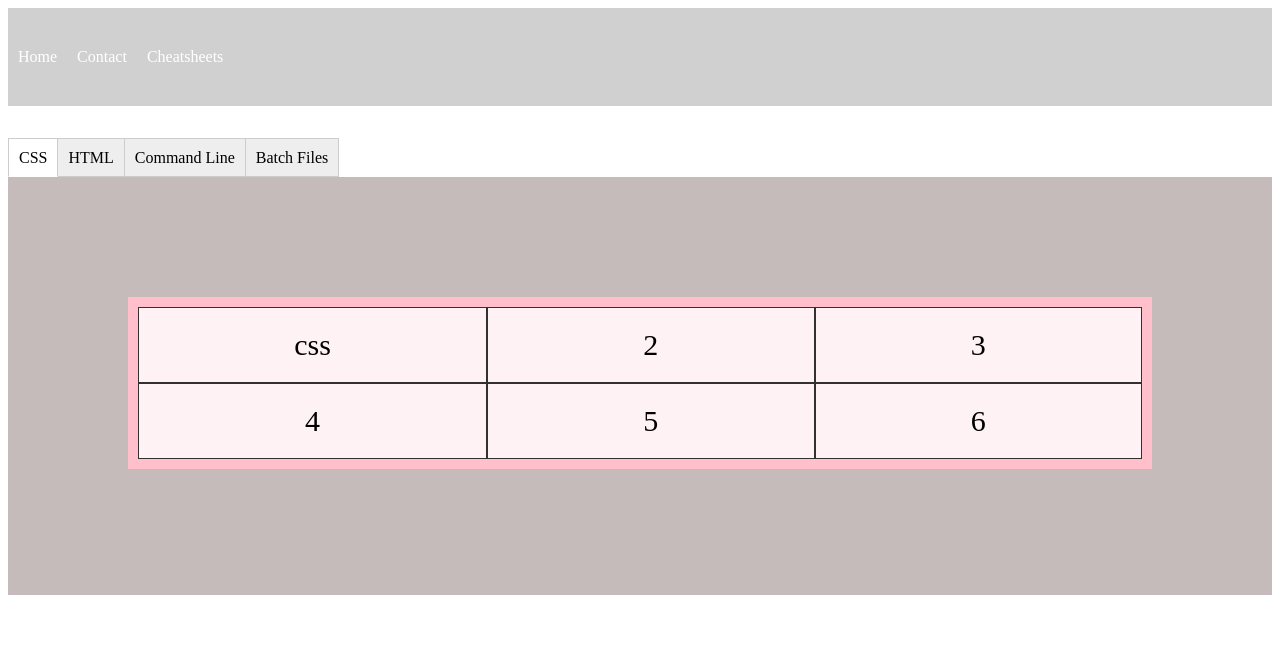
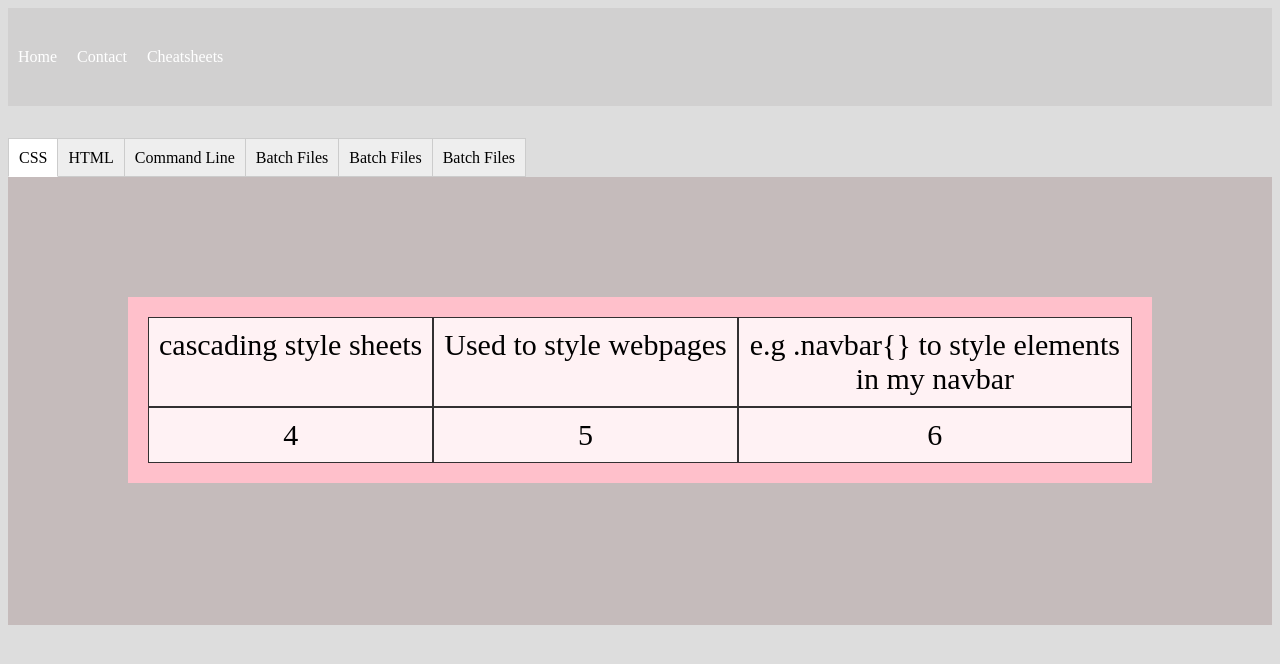
Before and after one commit to KatieEliz/Profile, a plain HTML site: page cheatsheets.html in a window 1280 px wide. Drawn offline with Linux system fonts and the light colour scheme.

Commit message:
new update

```diff
--- a/cheatsheets.html
+++ b/cheatsheets.html
@@ -1,7 +1,12 @@
 <!DOCTYPE html>
 <html>
 
+<head>
   <style>
+    body {
+      background-color: #ddd;
+    }
+
     .tabs {
       position: relative;
       min-height: 200px;
@@ -89,23 +94,24 @@
       background-color: pink;
       color: black;
     }
+
     .grid-container {
       display: grid;
       grid-template-columns: auto auto auto;
       background-color: pink;
-        padding: 10px;
+      padding: 20px;
     }
 
     .grid-item {
       background-color: rgba(255, 255, 255, 0.8);
       border: 1px solid rgba(0, 0, 0, 0.8);
-        padding: 20px;
+      padding: 10px;
       font-size: 30px;
       text-align: center;
     }
   </style>
 
-<head>
+</head>
 
 <body>
   <div class="navbar">
@@ -120,9 +126,9 @@
       <label for="tab-1">CSS</label>
       <div class="content">
         <div class="grid-container">
-          <div class="grid-item">css</div>
-          <div class="grid-item">2</div>
-          <div class="grid-item">3</div>
+          <div class="grid-item">cascading style sheets</div>
+          <div class="grid-item">Used to style webpages</div>
+          <div class="grid-item">e.g .navbar{} to style elements in my navbar</div>
           <div class="grid-item">4</div>
           <div class="grid-item">5</div>
           <div class="grid-item">6</div>
@@ -133,27 +139,17 @@
       <input type="radio" id="tab-2" name="tab-group-1">
       <label for="tab-2">HTML</label>
       <div class="content">
-      <table>
-        <tr>
-          <td><b>HTML</b></td>
-        </tr>
-        <tr>
-          <td>Headings</td>
-          <td>
-            < h1> Biggest heading < / h1>
-          </td>
-          <td>
-            < h6> Smallest heading < / h6>
-                </h6>
-          </td>
-        </tr>
-        <tr>
-          <td>ikjuhgfdsxdfgh</td>
-          <td>jgfzdfghjk</td>
-          <td>kjhgfdfghj</td>
-        </tr>
+        <div class="grid-container">
+          <div class="grid-item">Values</div>
+          <div class="grid-item">Value of the attribute</div>
+          <div class="grid-item">""</div>
+          <div class="grid-item">Tags</div>
+          <div class="grid-item">Start and end of an element</div>
+          <div class="grid-item"><></div>
+          <div class="grid-item">attribute</div>
+          <div class="grid-item">Inside of the beginning tag</div>
+          <div class="grid-item">< a ___</div>
         </div>
-    </table>
       </div>
     </div>
     <div class="tab">
@@ -174,9 +170,9 @@
             <td>move into the specified folder</td>
 
           </tr>
-    </div>
         </table>
       </div>
+
     </div>
     <div class="tab">
       <input type="radio" id="tab-4" name="tab-group-1">
@@ -196,13 +192,54 @@
             <td>Line 3.1</td>
             <td>Line 3.3</td>
           </tr>
+        </table>
+      </div>
+
+      <div class="tab">
+        <input type="radio" id="tab-5" name="tab-group-1">
+        <label for="tab-5">Batch Files</label>
+        <div class="content">
+          <table>
+            <tr>
+              <th>Tab 5</th>
+            </tr>
+            <tr>
+              <td>Line 2</td>
+              <td>Line 2.1</td>
+              <td>Line 2.2</td>
+            </tr>
+            <tr>
+              <td>Line 3</td>
+              <td>Line 3.1</td>
+              <td>Line 3.3</td>
+            </tr>
+          </table>
+        </div>
 
       </div>
+      <div class="tab">
+        <input type="radio" id="tab-6" name="tab-group-1">
+        <label for="tab-6">Batch Files</label>
+        <div class="content">
+          <table>
+            <tr>
+              <th>Tab 6</th>
+            </tr>
+            <tr>
+              <td>Line 2</td>
+              <td>Line 2.1</td>
+              <td>Line 2.2</td>
+            </tr>
+            <tr>
+              <td>Line 3</td>
+              <td>Line 3.1</td>
+              <td>Line 3.3</td>
+            </tr>
           </table>
         </div>
+
       </div>
     </div>
-
   </div>
 </body>
 
```
Also changed, not shown: contact.html (+22 -9 lines), index.html (+3 -0 lines). Lines whose indentation alone changed are shown as unchanged.
